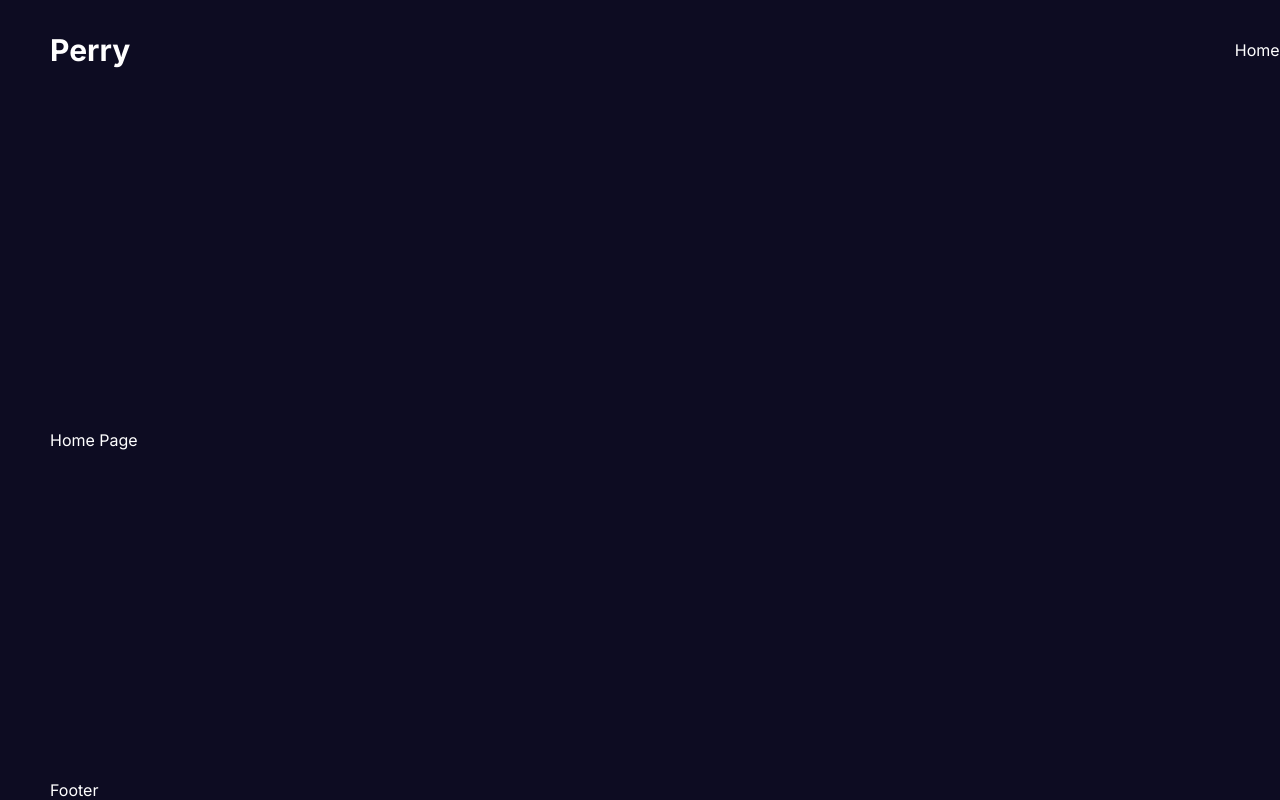
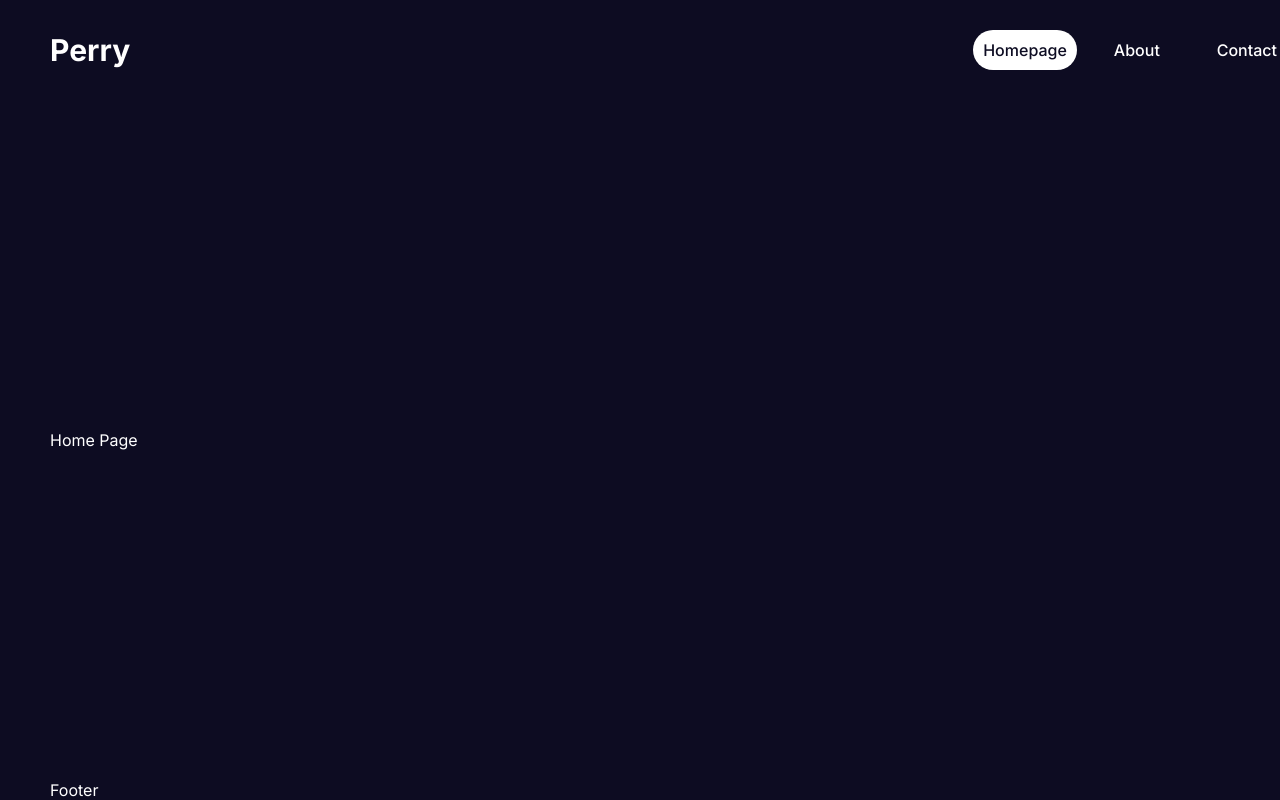
Before and after one commit to jonathanpperry/jonathanperry-next-blogger, a Next.js app: page / in a window 1280 px wide. Shown: the top 800 px of the page. Built offline with nearby package versions, Linux system fonts and the light colour scheme.

Commit message:
Give active class to active navbar link

```diff
--- a/src/components/navbar/links/Links.jsx
+++ b/src/components/navbar/links/Links.jsx
@@ -1,5 +1,5 @@
-import Link from "next/link";
 import styles from "./links.module.css";
+import NavLink from "./navLink/navLink";
 
 const links = [
   {
@@ -20,16 +20,26 @@ const links = [
   },
 ];
 
-function Links() {
+const Links = ({}) => {
+  // TEMPORARY
+  const session = true;
+  const isAdmin = false;
+
   return (
     <div className={styles.links}>
       {links.map((link) => (
-        <Link href={link.path} key={link.title}>
-          {link.title}
-        </Link>
+        <NavLink item={link} key={link.title} />
       ))}
+      {session ? (
+        <>
+          {isAdmin && <NavLink item={{ title: "Admin", path: "/admin" }} />}
+          <button className={styles.logout}>Logout</button>
+        </>
+      ) : (
+        <NavLink item={{ title: "Login", path: "/login" }} />
+      )}
     </div>
   );
-}
+};
 
 export default Links;
--- a/src/components/navbar/links/links.module.css
+++ b/src/components/navbar/links/links.module.css
@@ -3,3 +3,9 @@
   align-items: center;
   gap: 10px;
 }
+
+.logout {
+  padding: 10px;
+  cursor: pointer;
+  font-weight: bold;
+}
--- /dev/null
+++ b/src/components/navbar/links/navLink/navLink.jsx
@@ -0,0 +1,22 @@
+"use client";
+
+import Link from "next/link";
+import styles from "./navLink.module.css";
+import { usePathname } from "next/navigation";
+
+function NavLink({ item }) {
+  const pathName = usePathname();
+
+  return (
+    <Link
+      href={item.path}
+      className={`${styles.container} ${
+        pathName === item.path && styles.active
+      }`}
+    >
+      {item.title}
+    </Link>
+  );
+}
+
+export default NavLink;
--- /dev/null
+++ b/src/components/navbar/links/navLink/navLink.module.css
@@ -0,0 +1,12 @@
+.container {
+  min-width: 100px;
+  padding: 10px;
+  border-radius: 20px;
+  font-weight: 500;
+  text-align: center;
+}
+
+.active {
+  background-color: var(--text);
+  color: var(--bg);
+}
```
